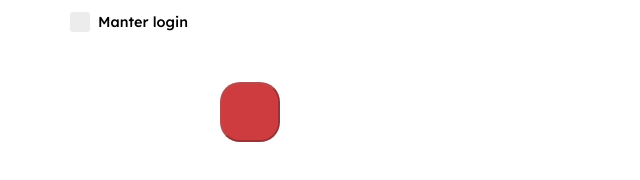
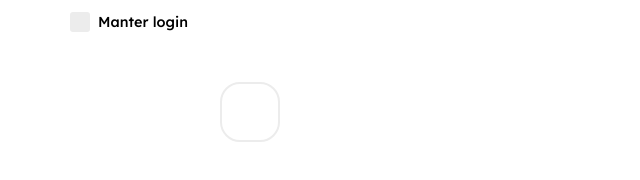
Before and after one commit to lalarissaM/Cursos-JS, a plain HTML site: page Curso-JS-3/index.html in a window 1280 px wide. Shown: the part 438-618 px from the top of the page, without its empty margins (0-640 px from the left). Drawn offline with Linux system fonts and the light colour scheme.

Commit message:
Update style.css

```diff
--- a/Curso-JS-3/style.css
+++ b/Curso-JS-3/style.css
@@ -155,4 +155,21 @@
     justify-content: center;
     background-color: var(--red);
     border-radius: 20px;
+    border: none;
+    cursor: pointer;
+    margin-bottom: 60px;
 }
+
+.login__button_svg {
+    fill: white;
+}
+
+.login__button:disabled {
+    cursor: auto;
+    background-color: white;
+    border: 2px solid var(--light-grey);
+}
+
+.login__button:disabled svg {
+    fill: var(--grey);
+}
```
